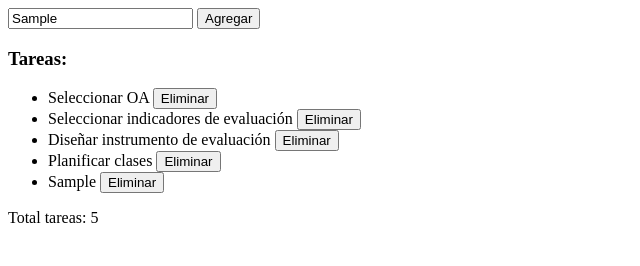
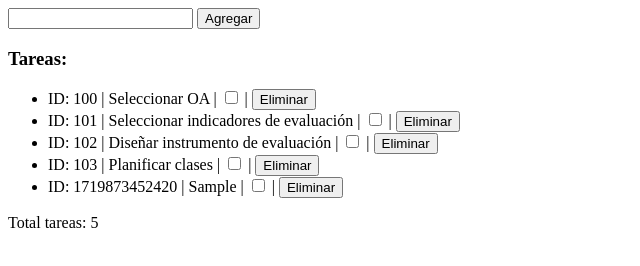
Before and after one commit to ElizabethNunez/To-do-list, a plain HTML site: page index.html in a window 1280 px wide. Both pictures are taken after typing "Sample" into the empty fields and a click on the button "Agregar". Shown: the whole page, without its empty margins (0-640 px from the left). Drawn offline with Linux system fonts and the light colour scheme.

Commit message:
actualiza id

```diff
--- a/assets/js/script.js
+++ b/assets/js/script.js
@@ -3,41 +3,55 @@ const tareaInput = document.querySelector("#nuevaTarea");
 
 const contadorTareas = document.querySelector("#contador");
 const tareas = [
-    {id: 100, nombre: "Seleccionar OA"},
-    {id: 101, nombre: "Seleccionar indicadores de evaluación"},
-    {id: 102, nombre: "Diseñar instrumento de evaluación"},
-    {id: 103, nombre: "Planificar clases"}
+    {id: 100, nombre: "Seleccionar OA", realizada:false},
+    {id: 101, nombre: "Seleccionar indicadores de evaluación", realizada: false},
+    {id: 102, nombre: "Diseñar instrumento de evaluación", realizada: false},
+    {id: 103, nombre: "Planificar clases", realizada:false}
 ];
 
 const btnAgregar = document.querySelector("#agregarTarea");
 const listaDeTareas = document.querySelector("#tareas");
-const eliminar=(id)=>{
-    let tareaIndex = tareas.findIndex((tarea)=> tarea.id === id);
-    tareas.splice(tareaIndex,1);
-    tareaActual()
+
+const actualizar = (id) => {
+    let tareaIndex = tareas.findIndex((tarea) => tarea.id === id);
+    tareas[tareaIndex].realizada = !tareas[tareaIndex].realizada;
+    let tareasRealizadas = tareas.filter(tarea => tarea.realizada == true);
+    document.querySelector("#realizadas").innerHTML = `Tareas Realizadas: ${tareasRealizadas.length}`;
+    console.log(tareasRealizadas);
+    tareaActual();
 }
 
-const tareaActual = ()=>{
-    let html = ""
-    tareas.forEach((tarea)=>{
-        html += `<li>${tarea.nombre} <button onclick="eliminar(${tarea.id})">Eliminar</button></li>`;
-    })
-    document.querySelector("#contador").innerHTML = `Total tareas: ${tareas.length} `
-    listaDeTareas.innerHTML = html
+const eliminar = (id) => {
+    let tareaIndex = tareas.findIndex((tarea) => tarea.id === id);
+    tareas.splice(tareaIndex, 1);
+    tareaActual();
 }
 
+const tareaActual = () => {
+    let html = "";
+    tareas.forEach((tarea) => {
+        console.log(tarea.realizada);
+        html += `<li>ID: ${tarea.id} | ${tarea.nombre} | <input type="checkbox" onclick="actualizar(${tarea.id})" ${tarea.realizada ? 'checked' : ''}> | <button onclick="eliminar(${tarea.id})">Eliminar</button></li>`;
+    });
+    document.querySelector("#contador").innerHTML = `Total tareas: ${tareas.length}`;
+    listaDeTareas.innerHTML = html;
+}
 
+btnAgregar.addEventListener("click", () => {
+    let value = tareaInput.value.trim();
+    if (value) {
+        let nuevaTarea = {
+            id: Date.now(),
+            nombre: value,
+            realizada: false,
+        };
+        tareas.push(nuevaTarea);
+        tareaInput.value = ""; // Limpiar el campo de entrada
+        tareaActual();
+    }
+});
 
-btnAgregar.addEventListener("click", ()=>{
-
-    let value = document.querySelector ("input").value;
-    let nuevaTarea = {id:Date.now(),nombre:value};
-    tareas.push(nuevaTarea);
-    tareaActual();
-
-})
-
-tareaActual ();
+tareaActual();
 
 
 /*
--- a/index.html
+++ b/index.html
@@ -16,7 +16,8 @@
             <ul id="tareas"></ul>
         </div>
         <div>
-            <span id="contador"> </span>
+            <p id="contador"> </p>
+            <p id="realizadas"></p>
         </div>
 
     </div>
```
